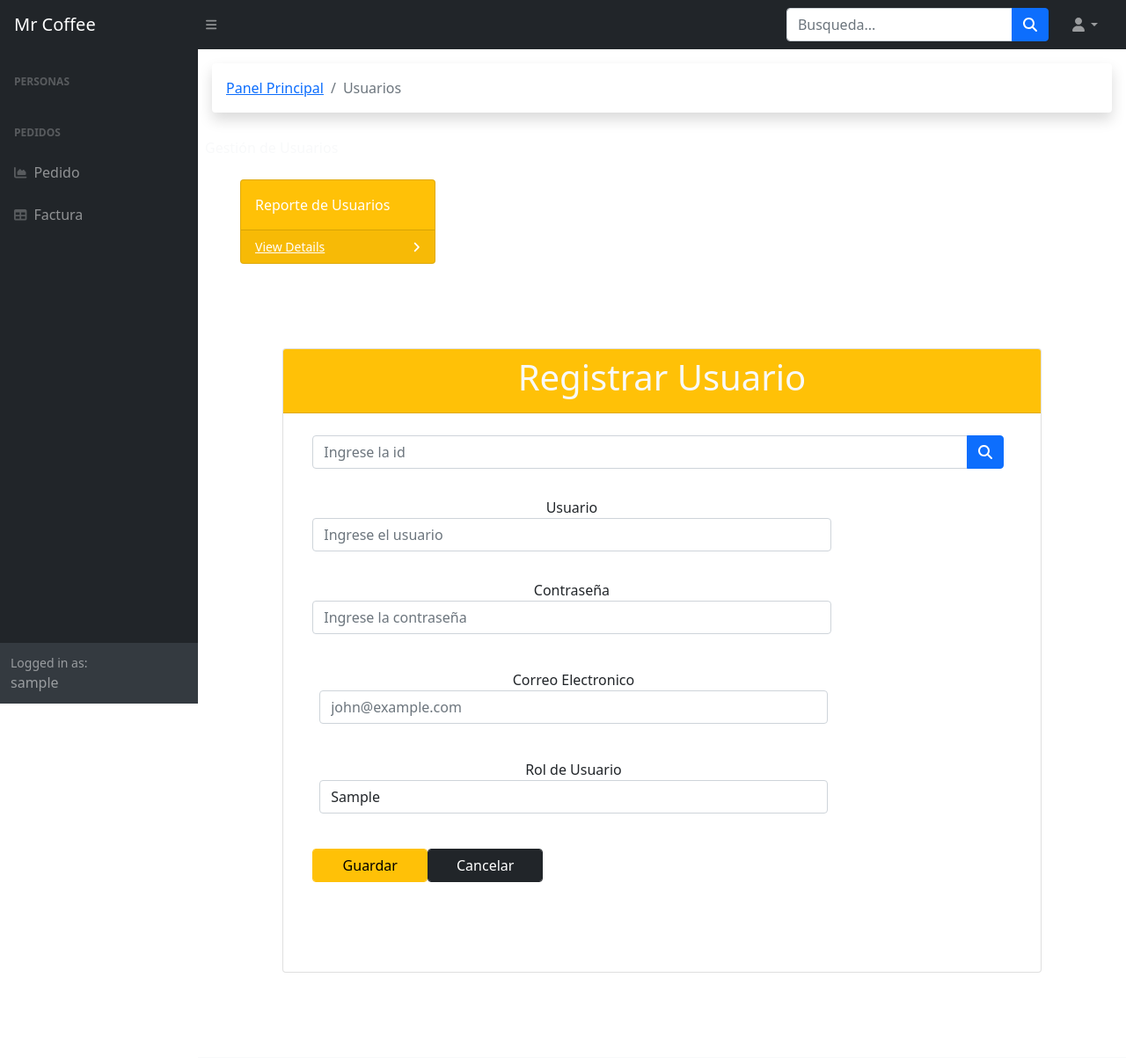
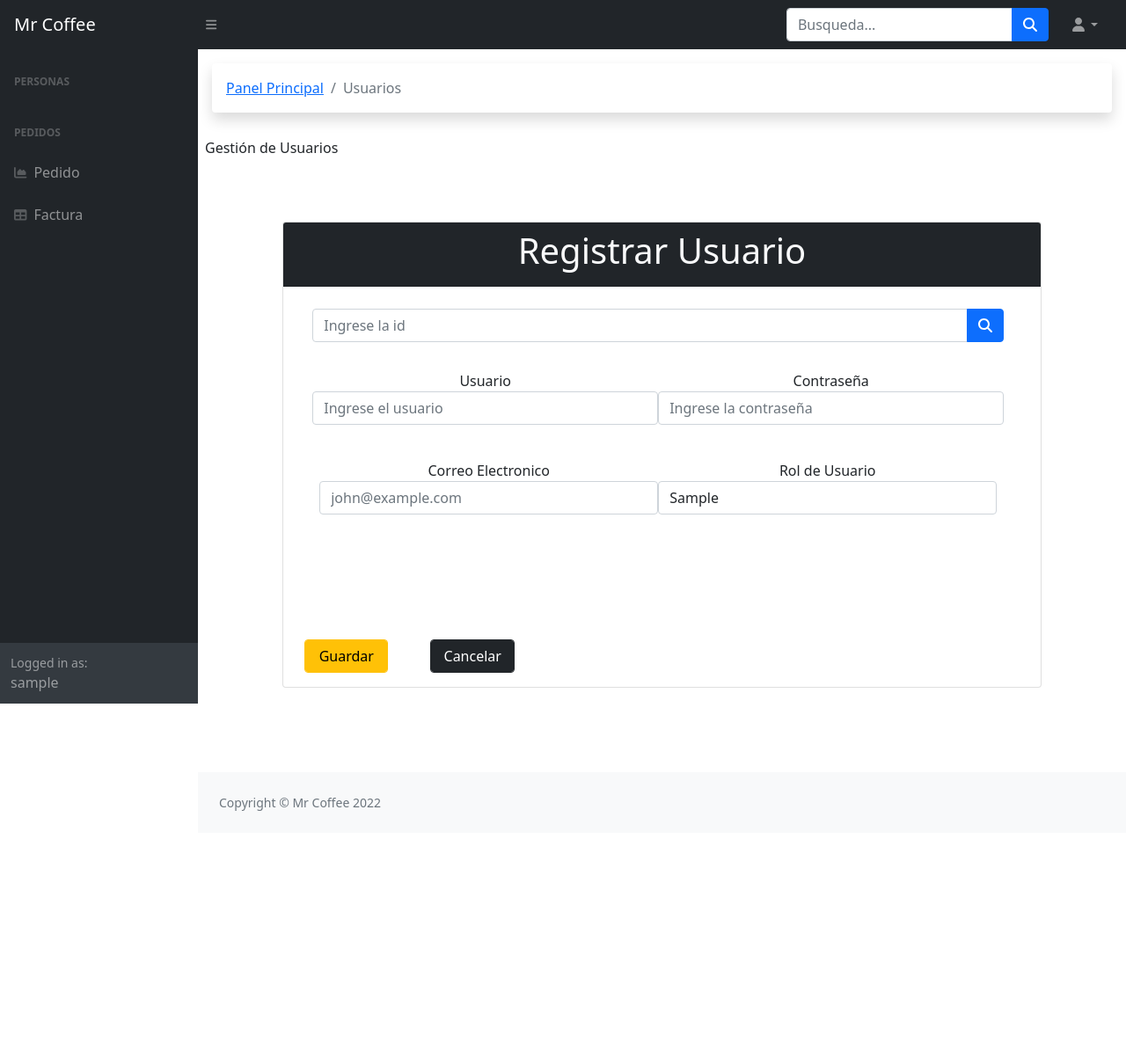
Before and after one commit to Rafamendoz/MRCOFFE_SYSTEM, a PHP site: page /PROYECTODW/views/usuario.php in a window 1280 px wide. Shown: the top 1203 px of the page at 88% size. After the commit the page ends 922 px from the top, so only its background shows below. Run offline with PHP 8.4, Linux system fonts and the light colour scheme; the visitor is signed in with stand-in values (Sample User, id 1); tables that the repository leaves empty or names only in its code hold one stand-in row (values such as "Sample post"); some libraries are stand-ins or nearby versions.

Commit message:
Modificacion Final

```diff
--- a/css/stylep.css
+++ b/css/stylep.css
@@ -90,6 +90,7 @@
 
 #boton {
     /*margin-left: 2%;*/
+    width: 50px;
 }
 
 .form-group {
--- a/views/cabecera.php
+++ b/views/cabecera.php
@@ -85,10 +85,11 @@ echo <<<EOT
   Clientes
   <div class="sb-sidenav-collapse-arrow"></div>
 </a>
-<a <?php if($_SESSION['Rol'] != 1){ ?>  style="display:none;"  <?php } ?> class="nav-link collapsed" href="./empleados.php"  aria-expanded="false" aria-controls="collapsePages">
-    <div  class="sb-nav-link-icon"><i class="fas fa-book-open" ></i></div>
-    Empleado
-    <div class="sb-sidenav-collapse-arrow"></div>
+<a <?php if($_SESSION['Rol'] != 1){ ?> style="display:none;" <?php } ?> class="nav-link collapsed" href="empleados.php"
+  aria-expanded="false" aria-controls="collapsePages">
+  <div class="sb-nav-link-icon"><i class="fas fa-book-open"></i></div>
+  Empleado
+  <div class="sb-sidenav-collapse-arrow"></div>
 </a>
 <div class="collapse" id="collapsePages" aria-labelledby="headingTwo" data-bs-parent="#sidenavAccordion">
 
--- a/views/usuario.php
+++ b/views/usuario.php
@@ -24,14 +24,14 @@ include('cabecera.php');
       </div>
     </div>
 
-    <div class="p-2 bd-highlight text-light">
+    <div class="p-2 bd-highlight text-dark">
       <p>Gestión de Usuarios</p>
 
     </div>
 
     <div class="px-5 bd-highlight">
 
-      <div class="row caja">
+      <!-- <div class="row caja">
         <div class="col-xl-3 col-md-6">
           <div class="card bg-warning text-white mb-5">
             <div class="card-body">Reporte de Usuarios</div>
@@ -43,10 +43,10 @@ include('cabecera.php');
         </div>
 
 
-      </div>
+      </div>-->
       <div class="section-usuario">
         <div class=" card text-center d-flex mb-5" id="contener">
-          <div class="card-header  bg-warning text-light">
+          <div class="card-header  bg-dark text-light">
             <h1>Registrar Usuario</h1>
           </div>
           <div class="row" id="formulario">
@@ -62,65 +62,71 @@ include('cabecera.php');
 
               </div>
               <div class="form-row d-flex justify-content-between text-center m-5-t" id="forma">
-                <div class="form-group col-md-9">
+                <div class="form-group col-md-6">
                   <label for="nomal">Usuario</label>
                   <input type="text" class="form-control  " id="name" placeholder="Ingrese el usuario" name="user">
                 </div>
-              </div>
-              <div class="form-row d-flex justify-content-between text-center m-5-t" id="forma">
-                <div class="form-group col-md-9">
+                <div class="form-group col-md-6">
                   <label for="apeal">Contraseña</label>
                   <input type="password" class="form-control" id="contra" placeholder="Ingrese la contraseña"
                     name="contra">
                 </div>
               </div>
+
               <div class="form-row d-flex justify-content-between text-center m-md-2">
-                <div class="form-group col-md-9">
+                <div class="form-group col-md-6">
                   <label for="correo">Correo Electronico</label>
                   <input type="email" class="form-control" name="email" id="correo" placeholder="john@example.com">
                 </div>
-              </div>
-              <div class="form-row d-flex justify-content-between text-center m-md-2">
-                <div class="form-group col-md-9">
+                <div class="form-group col-md-6">
                   <label for="rol">Rol de Usuario</label>
                   <select id="idrol" name="idrol" title="Roles" class="form-control" data-live-search="true">
                     <?php
-              while ($row = mysqli_fetch_array($result))
-              {
-              ?>
+                  while ($row = mysqli_fetch_array($result))
+                  {
+                  ?>
 
                     <option value="<?php echo $row['idrol']?>"><?php echo $row ['rol'];?></option>
                     <?php
-              }
-              ?>
+                  }
+                  ?>
                   </select>
 
                 </div>
+
               </div>
 
-              <div class="form-row d-flex ">
-                <div class="col-md-4 d-flex ">
-                  <button id="ocultar" type="button" onclick="RegistrarUsuario()" class="form-control btn btn-warning"
-                    value="guardar">Guardar</button>
-                  <button type="button" onclick="cancelar();" class="form-control btn btn-dark"
-                    value="Cancelar">Cancelar</button>
-                </div>
-                <div class="col-md-4 d-flex  ">
-                  <div class="form-group col-md-4  ">
-                    <div id="mostrar" style='display:none'>
-                      <button type="button" onclick="ModificarUsuario()" class=" form-control btn btn-warning"
-                        value="guardar">Modificar</button>
-                      <button type="button" onclick="EliminarUsuario ()" class=" form-control btn btn-default"
-                        value="guardar">Eliminar</button>
-                    </div>
-                  </div>
-                </div>
+
             </form>
           </div>
           <!--<div class="card card-body" id="imagen">
             <img class="card-img-top" id="imag" src="../img/usuario.png" alt="usuario">
 
         </div>-->
+
+
+
+          <div class="form-row d-flex ">
+
+            <div class="col-md-4 d-flex  ">
+              <button id="ocultar" type="button" onclick="RegistrarUsuario()"
+                class="form-control btn btn-warning mx-4 mb-3 " value="guardar">Guardar</button>
+              <button type="button" onclick="cancelar();" class="form-control btn btn-dark mx-4 mb-3 "
+                value="Cancelar">Cancelar</button>
+              <button id="mostrar" style='display:none' type="button" onclick="ModificarUsuario()"
+                class=" form-control btn btn-warning mx-4 mb-3 " value="guardar">Modificar</button>
+            </div>
+            <div class="col-md-4 d-flex ">
+              <div id="mostrar" style='display:none'>
+
+                <div class="form-group col-md-4  ">
+
+                  <!-- <button type="button" onclick="EliminarUsuario ()" class=" form-control btn btn-default"
+                      value="guardar">Eliminar</button>-->
+                </div>
+              </div>
+            </div>
+          </div>
         </div>
 
 
```
Also changed, not shown: CrudEmpleados.php (+76 -76 lines), panelp.php (+22 -9 lines).
